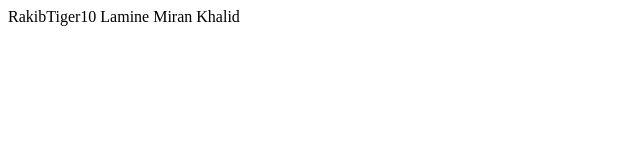
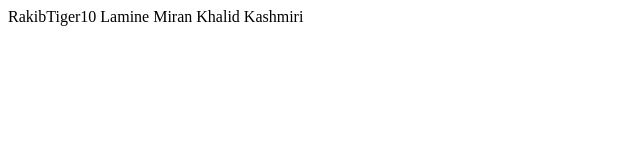
Before and after one commit to coderoverrakib/simple-website, a plain HTML site: page index.html in a window 1280 px wide. Shown: the full height of the page, 0-640 px from the left. Drawn offline with Linux system fonts and the light colour scheme.

Commit message:
modified index.html

```diff
--- a/index.html
+++ b/index.html
@@ -1,5 +1,5 @@
 <html>
     <body>
-        RakibTiger10 Lamine Miran Khalid
+        RakibTiger10 Lamine Miran Khalid Kashmiri
     </body>
 </html>
```
